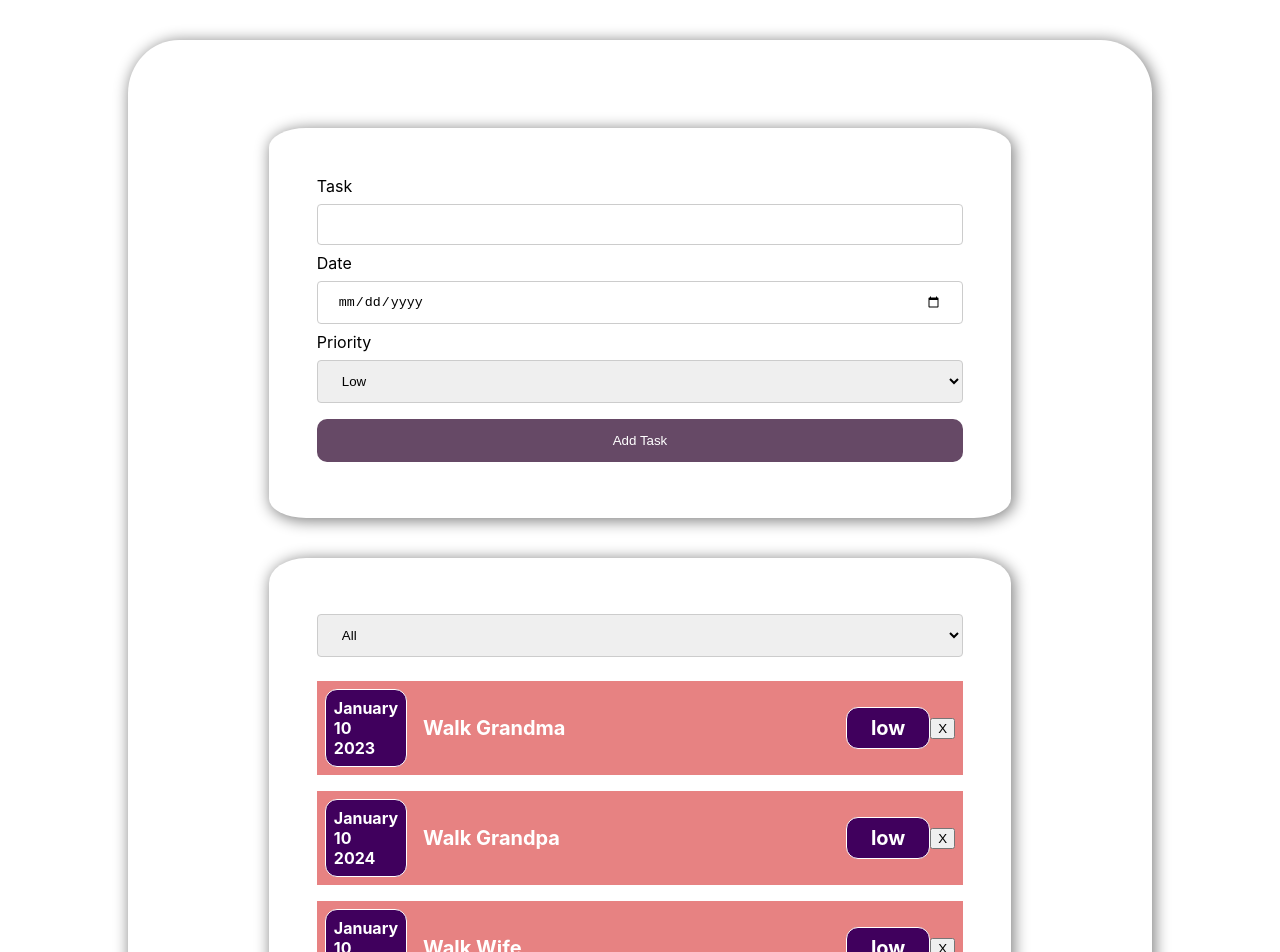
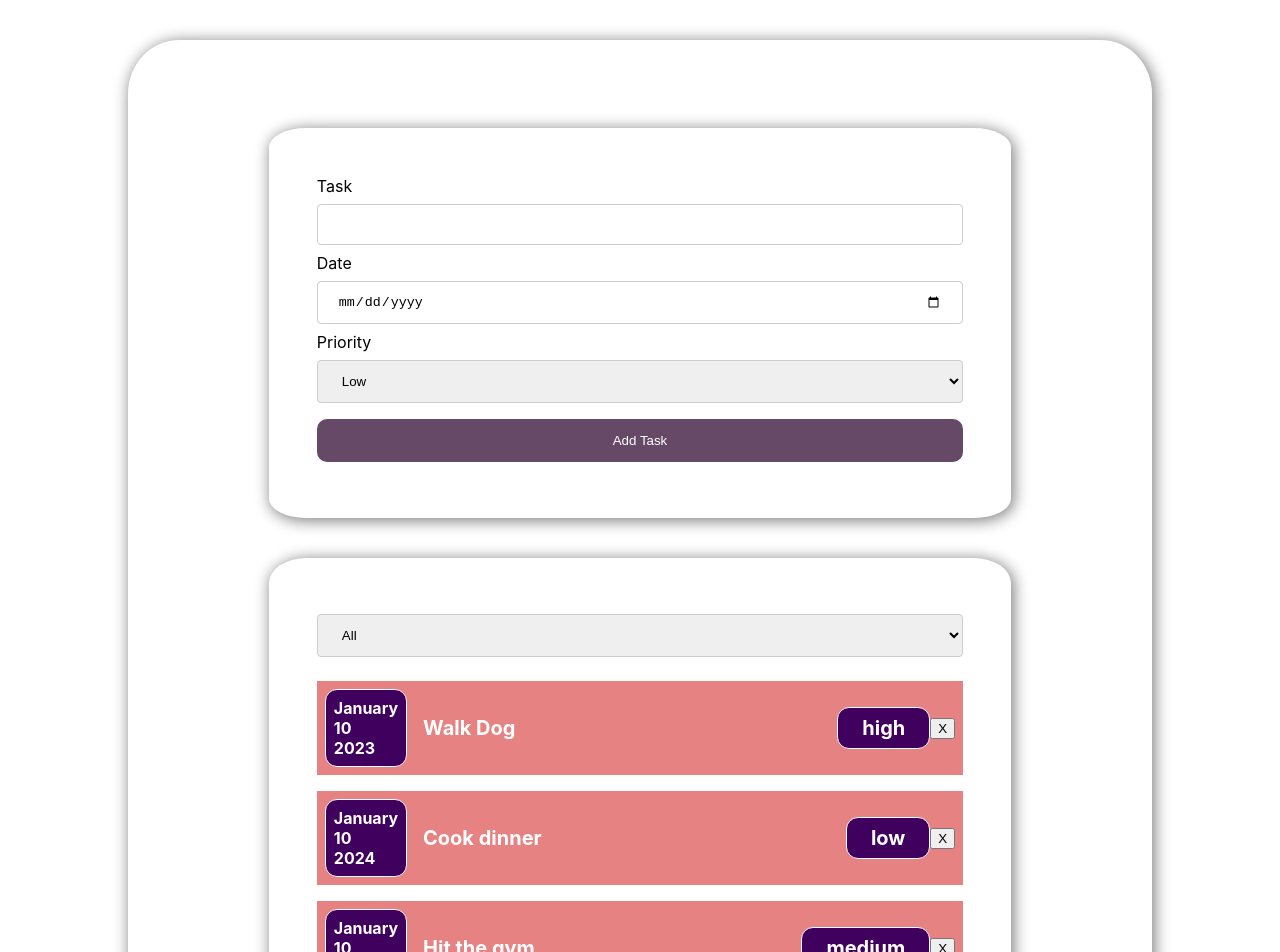
Before and after one commit to RaikkoP/ToDoList, a React (Create React App) app in the folder todolist/: page / in a window 1280 px wide. Shown: the top 952 px of the page. Built offline with nearby package versions, Linux system fonts and the light colour scheme.

Commit message:
Live Version

```diff
--- a/todolist/package.json
+++ b/todolist/package.json
@@ -1,5 +1,6 @@
 {
   "name": "todolist",
+  "homepage": "https://prantsraikko.ikt.khk.ee/todolist/",
   "version": "0.1.0",
   "private": true,
   "dependencies": {
--- a/todolist/src/App.js
+++ b/todolist/src/App.js
@@ -7,20 +7,20 @@ import Tasks from "./Components/Tasks/Tasks";
 const DUMMY_INFO = [{
   id: 'e1',
   date: new Date(2023, 0 ,10),
-  task:'Walk Grandma',
-  priority:'low'
+  task:'Walk Dog',
+  priority:'high'
 },
 {
   id: 'e2',
   date: new Date(2024, 0, 10),
-  task: 'Walk Grandpa',
+  task: 'Cook dinner',
   priority:'low'
 },
 {
   id: 'e3',
   date: new Date(2024, 0, 10),
-  task: 'Walk Wife',
-  priority:'low'
+  task: 'Hit the gym',
+  priority:'medium'
 }
 ]
 
```
Also changed, not shown: 1 other file (tests, documents, lock files or other folders).
